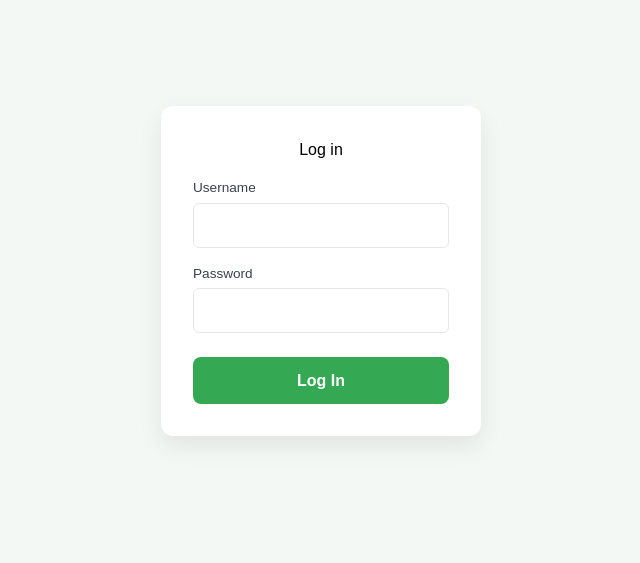
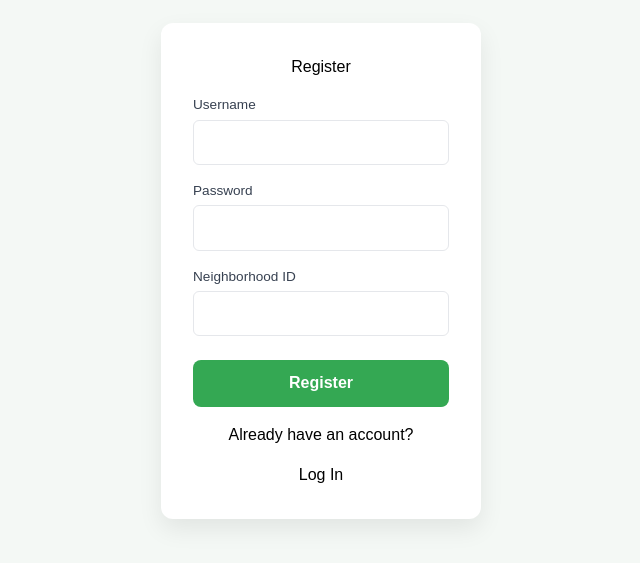
Before and after one commit to alecreates/HACKS2026, a Next.js app: page / in a window 1280 px wide. Shown: the part 129-692 px from the top of the page, without its empty margins (319-959 px from the left). Built offline with nearby package versions, Linux system fonts and the light colour scheme.

Commit message:
register component frontend

```diff
--- a/app/page.tsx
+++ b/app/page.tsx
@@ -1,9 +1,10 @@
 import Image from "next/image";
 import Profile from "./profile/profile";
 import Login from "./login/login";
+import Register from "./register/register";
 
 export default function Home() {
   return (
-   <Login></Login>
+   <Register></Register>
   );
 }
--- a/app/register/register.module.css
+++ b/app/register/register.module.css
@@ -0,0 +1,51 @@
+.container {
+    min-height: 100vh;
+    display: flex;
+    align-items: center;
+    justify-content: center;
+    background: #f4f8f5;
+  }
+
+  .loginForm {
+    background: white;
+    padding: 2rem;
+    border-radius: 12px;
+    width: 320px;
+    display: flex;
+    flex-direction: column;
+    gap: 1rem;
+    box-shadow: 0 10px 25px rgba(0,0,0,0.08);
+  }
+
+  .field {
+    display: flex;
+    flex-direction: column;
+    gap: 0.25rem;
+  }
+
+  .field label {
+    font-size: 0.85rem;
+    color: #374151;
+  }
+
+  .field input {
+    padding: 0.6rem;
+    border-radius: 6px;
+    border: 1px solid #e5e7eb;
+  }
+
+  .button {
+    margin-top: 0.5rem;
+    padding: 0.7rem;
+    border-radius: 8px;
+    border: none;
+    background: #34a853;
+    color: white;
+    font-weight: 600;
+    cursor: pointer;
+  }
+
+  .header {
+    text-align: center;
+    color: black
+  }
--- a/app/register/register.tsx
+++ b/app/register/register.tsx
@@ -1,13 +1,63 @@
 "use client";
 
-import React from "react";
+import React, { useState } from "react";
 import styles from "./register.module.css";
 
-const Register = ({}) => {
+const Register = ({ }) => {
+
+  const [username, setUsername] = useState('');
+  const [password, setPassword] = useState('');
+  const [neighborhoodId, setNeighborhoodId] = useState('');
+
+  const handleSubmit = (event: React.FormEvent) => {
+    event.preventDefault();
+    console.log('Register form submitted:', { username, password });
+  };
 
   return (
-    <div>
-      Register Page
+    <div className={styles.container}>
+
+      <form onSubmit={handleSubmit} className={styles.loginForm}>
+        <div className={styles.header}>Register</div>
+        <div className={styles.field}>
+          <label htmlFor="username">Username</label>
+          <input
+            type="text"
+            id="username"
+            value={username}
+            onChange={(e) => setUsername(e.target.value)}
+            required
+          />
+        </div>
+
+        <div className={styles.field}>
+          <label htmlFor="password">Password</label>
+          <input
+            type="password"
+            id="password"
+            value={password}
+            onChange={(e) => setPassword(e.target.value)}
+            required
+          />
+        </div>
+
+        <div className={styles.field}>
+          <label htmlFor="password">Neighborhood ID</label>
+          <input
+            type="password"
+            id="neighborhoodId"
+            value={neighborhoodId}
+            onChange={(e) => setNeighborhoodId(e.target.value)}
+            required
+          />
+        </div>
+        <button type="submit" className={styles.button}>Register</button>
+        <div className={styles.header}>Already have an account?</div>
+        <div className={styles.header}>Log In</div>
+
+      </form>
+
+
     </div>
   );
 };
```
